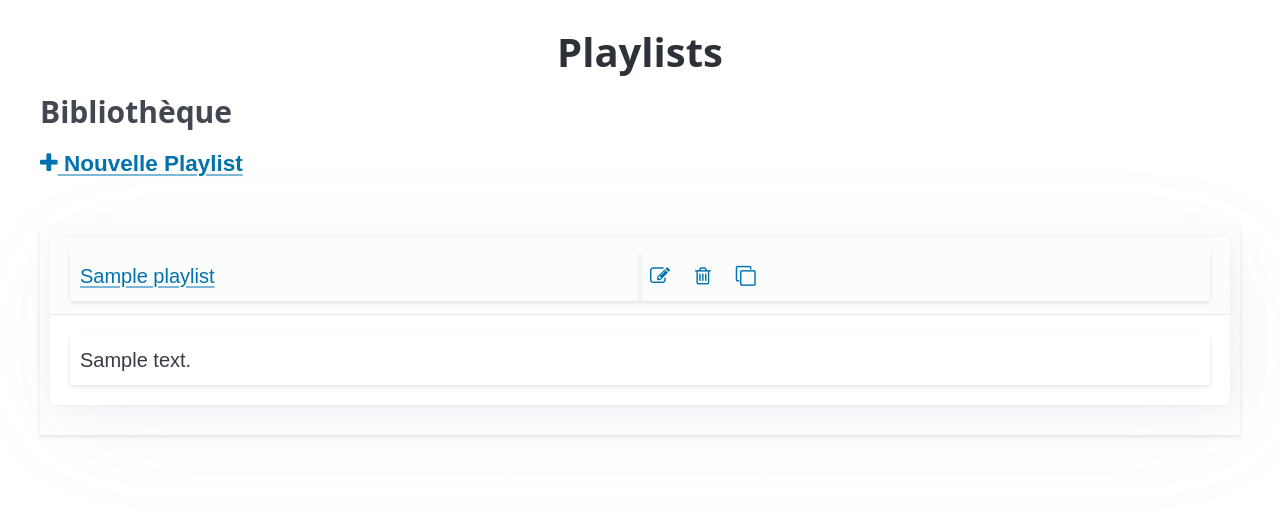
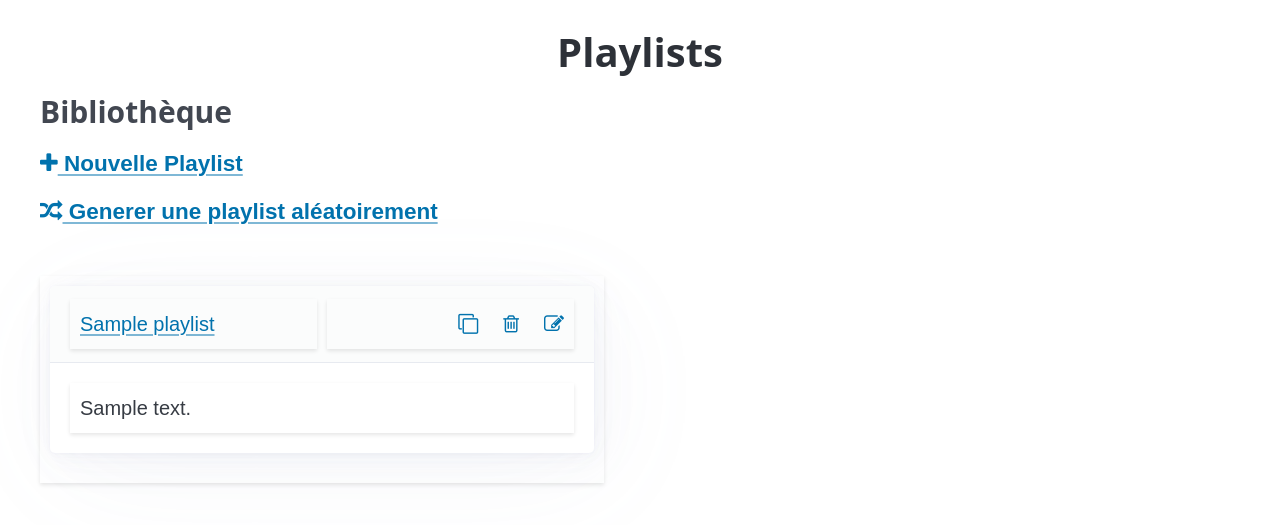
Before and after one commit to Amyti/Appli-musique-PHP, a CodeIgniter app: page /database/index.php/playlist in a window 1280 px wide. Shown: the part 169-694 px from the top of the page. Run offline with CodeIgniter, Linux system fonts and the light colour scheme; the visitor is signed in with stand-in values (Sample User, id 1); tables that the repository leaves empty or names only in its code hold one stand-in row (values such as "Sample post"); some libraries are stand-ins or nearby versions.

Commit message:
comit final

```diff
--- a/application/controllers/Playlist.php
+++ b/application/controllers/Playlist.php
@@ -47,6 +47,50 @@ class Playlist extends CI_Controller {
 			redirect('playlist');
 		}
 	}
+
+
+	public function createRandomPlaylist(){
+		$this->form_validation->set_rules('name', 'Nom', 'required');
+		$this->form_validation->set_rules('description', 'Description', 'required');
+		$playlistId="";
+		$genres = $this->model_playlist->getGenres($playlistId);
+
+		if ($this->form_validation->run() === FALSE){
+			$this->load->view('layout/header');
+			$this->load->view('createRandomPlaylist', ['genres' => $genres]);
+			$this->load->view('layout/footer');
+		}else{
+			$nom_playlist = $this->input->post('name');
+			$description = $this->input->post('description');
+			$user_id = $this->session->userdata('user_id');
+			$genre = $this->input->post('genre');
+			$number = $this->input->post('number');
+
+			$playlist = array(
+				"name" => $nom_playlist,
+				"description" => $description,
+				"user_id" => $user_id,
+				"created_at" => date('Y-m-d H:i:s')
+			);
+			$playlist_id = $this->model_playlist->addPlaylist($playlist);
+
+			$playlist_songs = $this->model_playlist->getRandomSongsOfPLaylist($genre, $number);
+
+
+			foreach($playlist_songs as $playlist_song){
+				$data = array(
+					"playlist_id" => $playlist_id,
+					"trackId" => $playlist_song->trackId,
+				);
+				$this->model_playlist->addToPlaylist($data);
+			}
+
+			redirect('playlist');
+		}
+	}
+
+
+
 
 	public function create(){
 
--- a/application/controllers/User.php
+++ b/application/controllers/User.php
@@ -27,6 +27,7 @@ class User extends CI_Controller {
 			$nom = $this->input->post('nom');
 			$prenom = $this->input->post('prenom');
 			$email = $this->input->post('email');
+
 			$mdp = $this->input->post('password');
 			$pseudo = $this->input->post('pseudo');
 			$hash = password_hash($mdp, PASSWORD_DEFAULT);
@@ -38,6 +39,8 @@ class User extends CI_Controller {
 				"pseudo" => $pseudo,
 				"password_hash" => $hash
 			);
+
+
 
 			$this->model_music->addAccount($user);
 			redirect('user/auth');
--- a/application/models/Model_playlist.php
+++ b/application/models/Model_playlist.php
@@ -52,7 +52,22 @@ class Model_playlist extends CI_Model {
 	    return $query->result();
     }
 
+	public function getRandomSongsOfPLaylist($genre, $number){
+		$this->db->select('track.id as trackId');
+		$this->db->from('track');
+		$this->db->join('song', 'track.songId = song.id');
+		$this->db->join('album', 'album.id = track.albumId');
+		$this->db->join('genre', 'album.genreId = genre.id');
+		if(!empty($genre)){
+			$this->db->where('genre.name', $genre);
+		}
+		$this->db->order_by('RAND()');
+		$this->db->limit($number);
 
+
+		$query = $this->db->get();
+		return $query->result();
+	}
 
 
 
--- a/application/views/create_user_form.php
+++ b/application/views/create_user_form.php
@@ -32,6 +32,8 @@
 
 </div>
 
+
+
 <?php
 echo anchor("user/auth", 'Déjà un compte ?');
 ?>
--- a/application/views/pageMusic.php
+++ b/application/views/pageMusic.php
@@ -1,9 +1,6 @@
-<!-- Ce n'est pas une page faite par nous l'ai juste adapter a nos besoin mais voici la source de ce code et de son createur : https://www.codingnepalweb.com/create-music-player-in-javascript/  -->
-
 <br>
 <br>
 <br>
-
 
 <body class="page_music">
   <div class="container_music">
--- a/application/views/playlist.php
+++ b/application/views/playlist.php
@@ -1,27 +1,34 @@
 <header>
     <h1>Playlists</h1>
-    <h3>Bibliothèque <h5><?= anchor("playlist/create", '<i class="fa fa-plus"></i> Nouvelle Playlist');?></h5></h3>
+    <h3>Bibliothèque </h3>
+    <div class="links-playlist-create">
+        <h5><?= anchor("playlist/create", '<i class="fa fa-plus"></i> Nouvelle Playlist');?></h5>
+        <h5><?= anchor("playlist/createRandomPlaylist", '<i class="fa fa-random"></i> Generer une playlist aléatoirement');?></h5>
+    </div>
+
+
     <br>
 
 </header>
 
 <section class="list">
-    <?php
-    foreach($playlists as $playlist) {
-        echo "<div><article>";
-        echo "<header class='playlist-header'>";
-        echo "<div class='short-text'>";
-        echo anchor("playlist/viewPlaylist/$playlist->id", "{$playlist->name}");
-        echo "</div>";
-        echo "<div class='icon-links ml-auto'>";
-        echo anchor("playlist/edit/{$playlist->id}", '<i class="fa fa-edit"></i>');
-        echo anchor("playlist/deletePlaylist/{$playlist->id}", '<i class="fa fa-trash-o"></i>');
-        echo anchor("playlist/duplicatePLaylist/{$playlist->id}", '<i class="fa fa-clone"></i>');
-        echo "</div></header>";
-        echo "<div>{$playlist->description}</div></article></div>";
-    }
-
-
-
-    ?>
+    <?php foreach ($playlists as $playlist) : ?>
+        <div class="playlist-item">
+            <article>
+                <header class="playlist-header">
+                    <div class="short-text">
+                        <?php echo anchor("playlist/viewPlaylist/$playlist->id", "{$playlist->name}"); ?>
+                    </div>
+                    <div class="icon-links">
+                        <?php
+                        echo anchor("playlist/edit/{$playlist->id}", '<i class="fa fa-edit"></i>');
+                        echo anchor("playlist/deletePlaylist/{$playlist->id}", '<i class="fa fa-trash-o"></i>');
+                        echo anchor("playlist/duplicatePLaylist/{$playlist->id}", '<i class="fa fa-clone"></i>');
+                        ?>
+                    </div>
+                </header>
+                <div><?php echo $playlist->description; ?></div>
+            </article>
+        </div>
+    <?php endforeach; ?>
 </section>
--- a/assets/style.css
+++ b/assets/style.css
@@ -1,7 +1,7 @@
-section.list
+.list
 {
 	display : flex;
-	justify-content : space-between;
+
 	flex-wrap:wrap;
 }
 
@@ -70,6 +70,10 @@ h1{
 	overflow: hidden;
 	text-overflow: ellipsis;
 }
+
+
+
+
 img {
 	max-width: 100%;
 	height: auto;
@@ -81,20 +85,28 @@ img {
 	margin-top: 20px;
 }
 
+.playlist-item{
+  max-width: 47%;
+}
+
 .playlist-header {
   display: flex;
-  justify-content: space-between;
-  align-items: center;
+  justify-content: space-evenly;
 }
+
+
+.short-text {
+  flex-grow: 1;
+  margin-right: 10px;
+}
+
 .icon-links {
   display: flex;
+  flex-direction: row-reverse;
   gap: 25px;
 }
 
-.icon-links a {
-  margin: 0;
-  padding: 0;
-}
+
 
 .btn {
 	display: inline-block;
```
Also changed, not shown: application/views/createRandomPlaylist.php (added, +39 -0 lines), application/views/layout/getter.php (+4 -5 lines), 1 other file.
